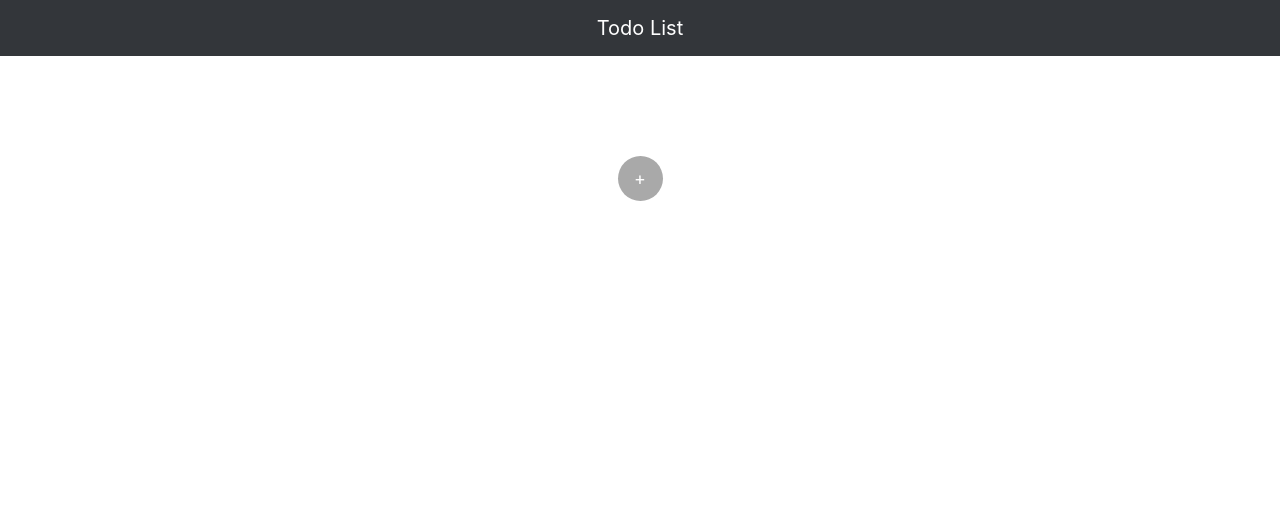
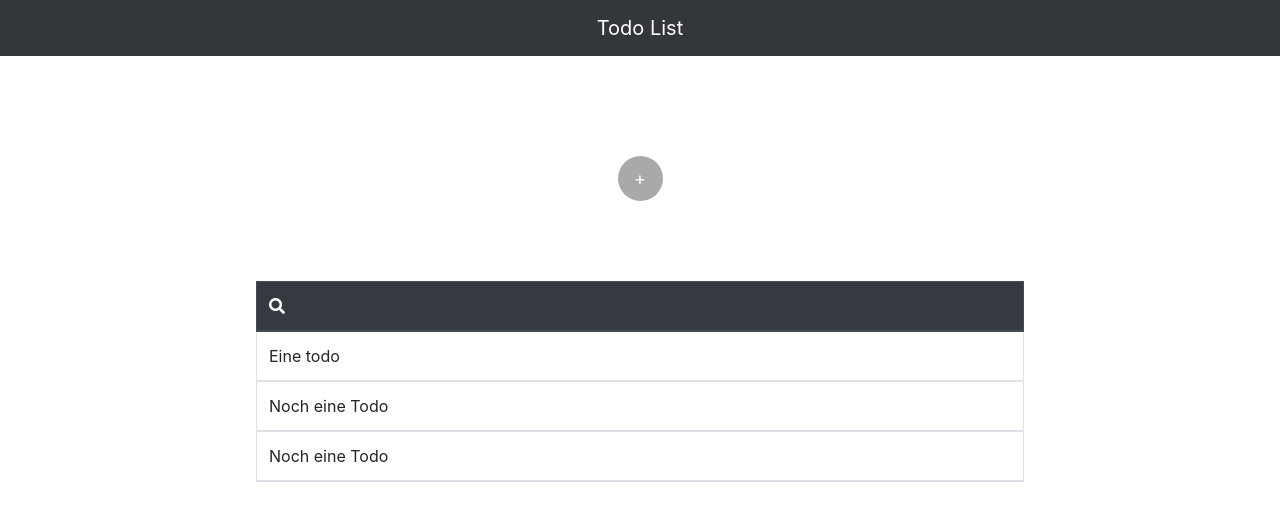
Before and after one commit to karuso7/Todo-Application, a website: page Client/html/todo_list.html in a window 1280 px wide. Drawn offline with nearby package versions, Linux system fonts and the light colour scheme.

Commit message:
- Erste Design-Idee für die Todoliste umgesetzt. - Bugfix: Nach dem Login ist wird die Liste im selben Tab geladen

```diff
--- a/Client/css/register_login_style.css
+++ b/Client/css/register_login_style.css
@@ -50,7 +50,7 @@
     -webkit-border-radius: 15px;
     border: 1px;
     outline: none;
-    -webkit-transition-duration:  0.25s;
+    transition:  0.25s;
 }
 
 #registrationBody input {
--- a/Client/css/todo_style.css
+++ b/Client/css/todo_style.css
@@ -90,3 +90,38 @@
     background-color: deepskyblue;
     border-color: deepskyblue;
 }
+
+
+#todoSection {
+    display: flex;
+    justify-content: center;
+    width: 60%;
+    margin-left: 20%;
+    margin-top: 80px;
+}
+
+ #searchField{
+     display: none;
+     width: 250px;
+     margin-left: 10px;
+
+
+}
+
+#searchArea:hover > #searchField{
+    display: inline;
+    transition: width .35s ease-in-out;
+}
+
+
+
+#searchButton {
+    text-decoration: none;
+    transition: 0.25s;
+}
+
+#searchButton:hover {
+    cursor: pointer;
+    color: deepskyblue;
+
+}
--- a/Client/html/todo_list.html
+++ b/Client/html/todo_list.html
@@ -48,6 +48,35 @@
                     </div>
                 </div>
             </section>
+
+
+            <section id="todoSection">
+                <table id="todoTable" class="table table-striped table-bordered">
+                    <tbody id="tableContent">
+                        <thead class="thead-dark">
+                        <tr>
+                            <th>
+                                <span id="searchArea">
+                                    <a id="searchButton" class="fas fa-search"> </a>
+                                    <input id="searchField" type="text" placeholder="Suchen...">
+                                </span>
+                            </th>
+                        </tr>
+                        <tr>
+                            <td> Eine todo</td>
+                        </tr>
+                        <tr>
+                            <td> Noch eine Todo</td>
+                        </tr>
+                        <tr>
+                            <td> Noch eine Todo</td>
+                        </tr>
+
+                        </thead>
+                    </tbody>
+                </table>
+            </section>
+
         </main>
     </body>
 </html>
--- a/Client/script/script.js
+++ b/Client/script/script.js
@@ -12,7 +12,7 @@ function handleLogin() {
         },
         success: function (data) {
             renderResponseMessage(data.responseMessage, 0);
-            window.open("../html/todo_list.html");
+            window.open("../html/todo_list.html", "_self");
         },
     });
 }
--- a/Client/script/script.ts
+++ b/Client/script/script.ts
@@ -14,7 +14,7 @@ function handleLogin(): void {
             },
         success:(data) => {
                 renderResponseMessage(data.responseMessage, 0);
-                window.open("../html/todo_list.html");
+                window.open("../html/todo_list.html" ,"_self");
             },
     });
 }
```
